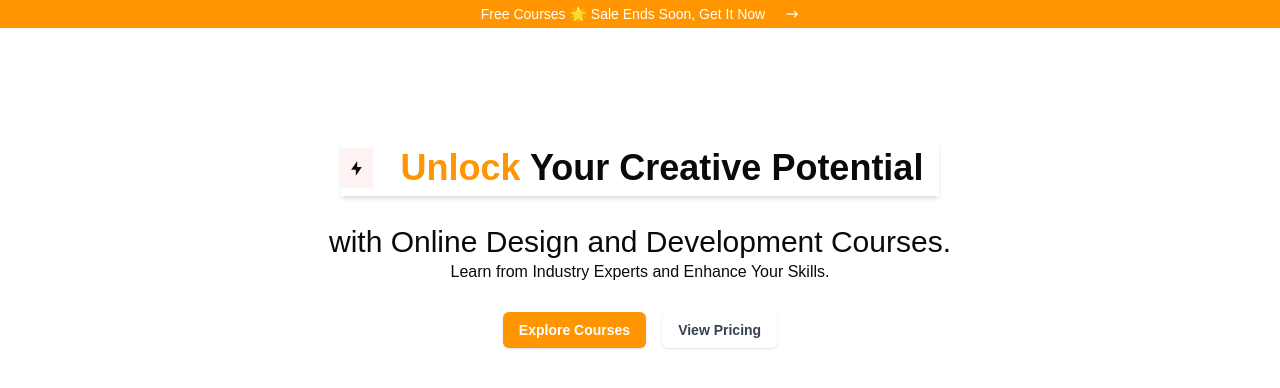
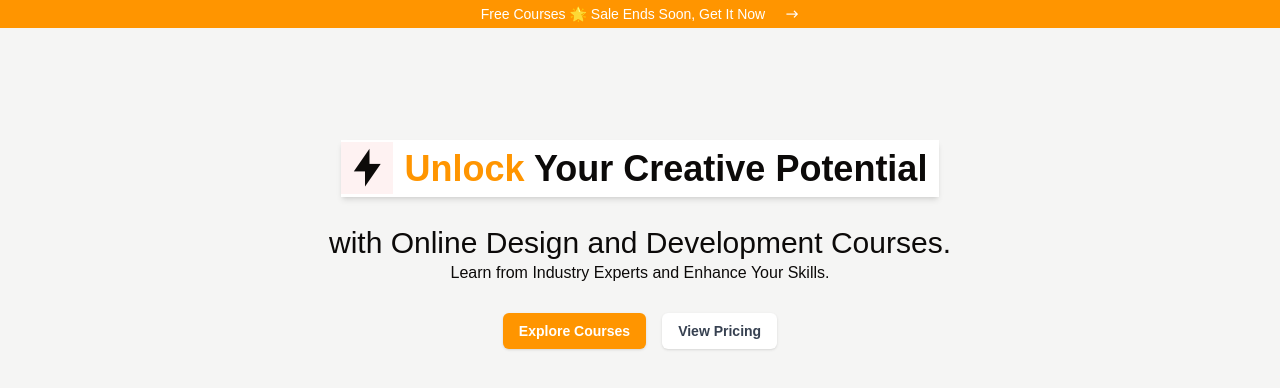
Before and after one commit to kasahun-welela/e-learning, a Next.js app: page / in a window 1280 px wide. Shown: the top 388 px of the page. Built offline with nearby package versions, Linux system fonts and the light colour scheme.

Commit message:
add bg and update padding

```diff
--- a/app/layout.tsx
+++ b/app/layout.tsx
@@ -21,7 +21,7 @@
 }>) {
   return (
     <html lang="en">
-      <body className={` ${beVietnamPro.variable} `}>
+      <body className={` ${beVietnamPro.variable} bg-muted `}>
         <div className="bg-primary py-1 text-center text-white text-sm flex justify-center gap-5">
           <p>Free Courses 🌟 Sale Ends Soon, Get It Now</p>
           <i className="ri-arrow-right-long-line"></i>
--- a/components/Hero.tsx
+++ b/components/Hero.tsx
@@ -3,9 +3,12 @@
 export default function Hero() {
   return (
     <div className="flex flex-col items-center justify-center gap-7 py-20 md:py-28">
-      <div className="shadow-md flex items-center justify-center gap-3 ">
-        <i className="ri-flashlight-fill bg-red-50 p-2"></i>
-        <h1 className="font-semibold text-base md:text-4xl bg-white  py-2 px-4">
+      <div className="shadow-md">
+        <h1 className="font-semibold text-base md:text-4xl bg-white  py-2 pr-3">
+          {" "}
+          <span className="ml-0 pr-3">
+            <i className="ri-flashlight-fill bg-red-50 p-2 h-full"></i>
+          </span>
           <span className="text-primary">Unlock</span> Your Creative Potential{" "}
         </h1>
       </div>
@@ -23,7 +26,7 @@
           {" "}
           Explore Courses
         </Button>
-        <Button className="font-semibold text-sm bg-white text-gray-700">
+        <Button className="font-semibold text-sm bg-white text-gray-700 hover:text-white">
           {" "}
           View Pricing
         </Button>
```
